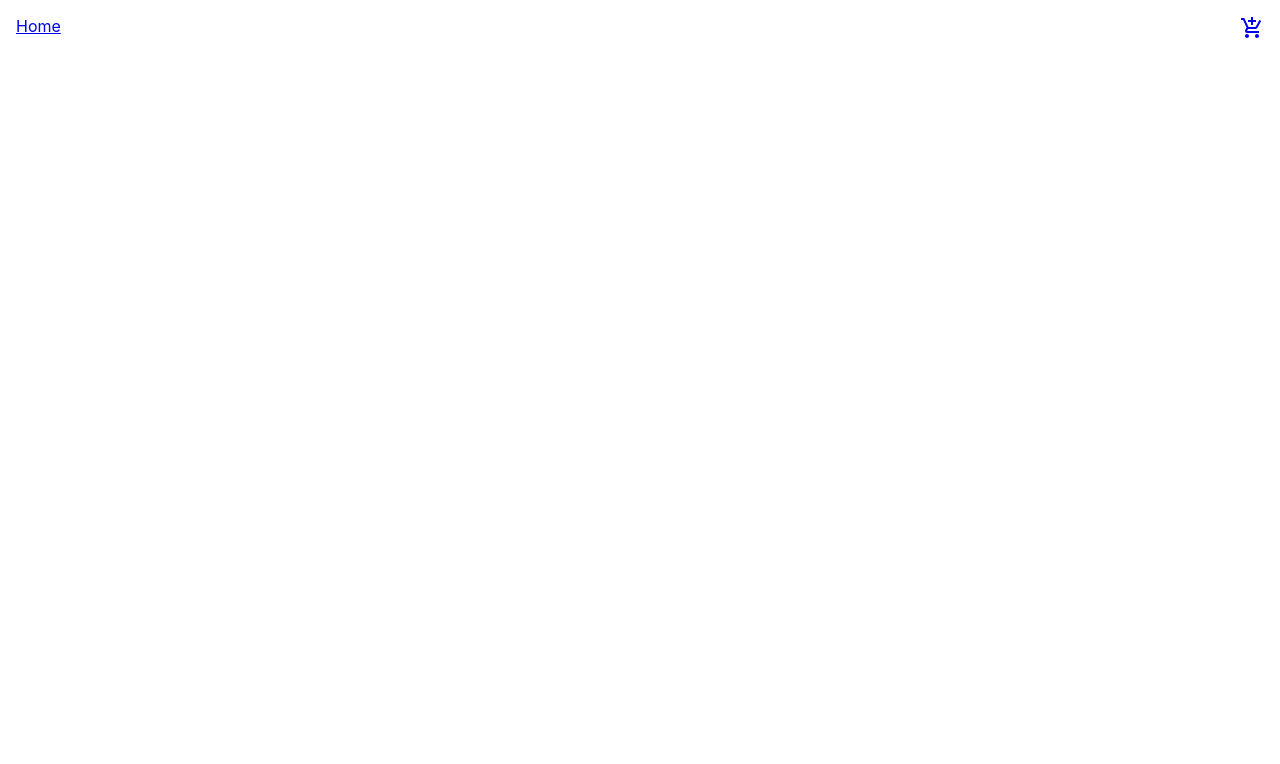
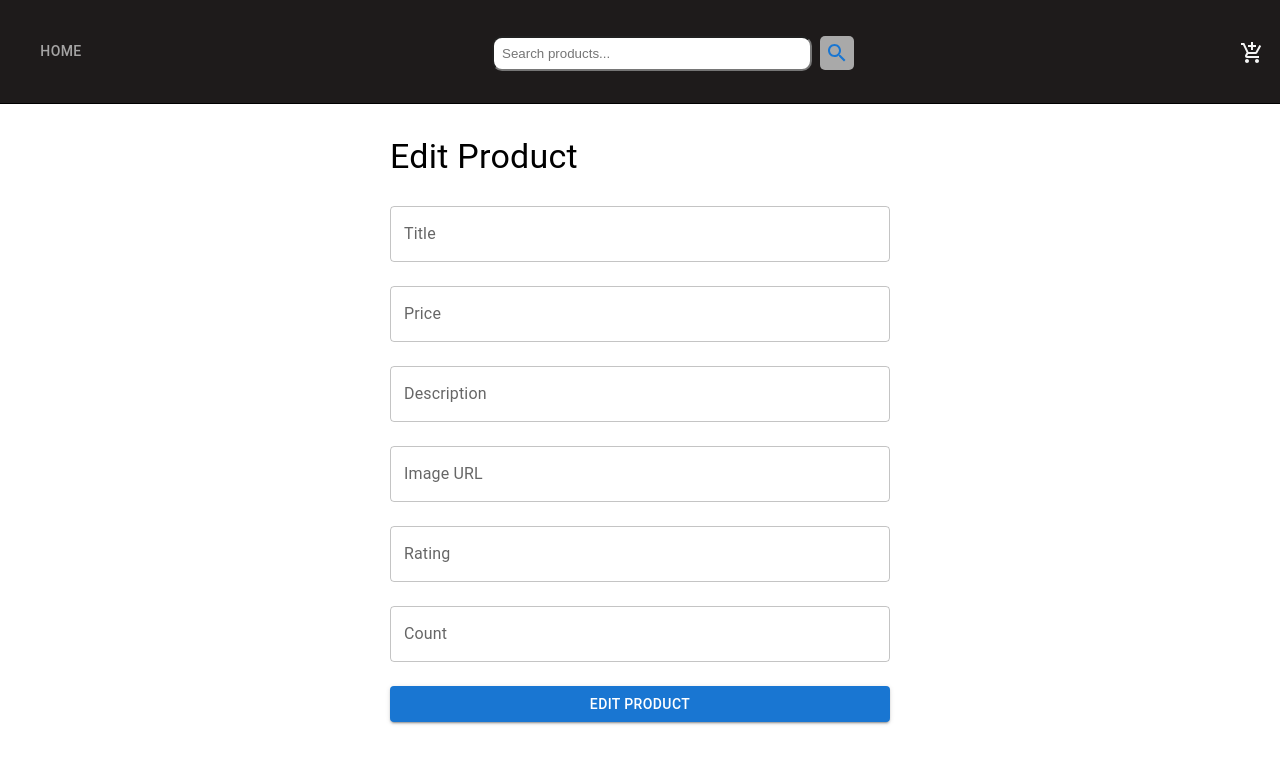
Before and after one commit to TrongNghia13/projectReactJS, a React (Create React App) app: page /edit-product/1 in a window 1280 px wide. Shown: the top 764 px of the page. Built offline with nearby package versions, Linux system fonts and the light colour scheme.

Commit message:
dua search ra ngoai component

```diff
--- a/src/App.js
+++ b/src/App.js
@@ -12,13 +12,14 @@ import Cart from "./component/Cart";
 import ProductDetails from "./component/ProductDetails";
 import AdminProductList from "./component/AdminProductList";
 import ProductList from "./component/ProductList";
-import SearchIcon from "@mui/icons-material/Search";
-import { Button } from "@mui/material";
-import HomePage from "./page/HomePage";
-import ProductService from "./services/productService";
 import EditProduct from "./component/EditProduct";
+import TabBar from "./component/TabBar ";
+import { Tabs, Tab, Box } from "@mui/material";
+import "../src/styles/cart.css";
+import "./styles/tabBar.css";
+import SearchBar from "./component/SearchBar";
 
-function App() {
+function App({}) {
   // const [products, setProducts] = useState([]);
 
   const [cartItems, setCartItems] = useState([]);
@@ -78,13 +79,25 @@ function App() {
   return (
     <Router>
       <nav
+        className="tarBar"
         style={{
           display: "flex",
           justifyContent: "space-between",
           padding: "1rem",
+          borderBottom: "1px solid",
         }}
       >
-        <Link to="/">Home</Link>
+        <Tab
+          style={{ color: "white" }}
+          label="Home"
+          value="/"
+          to="/"
+          component={Link}
+        />
+        <div style={{ paddingTop: "1%" }}>
+          <SearchBar />
+        </div>
+
         {/* <div>
           <input
             type="text"
@@ -116,17 +129,16 @@ function App() {
             <SearchIcon />
           </Button>
         </div> */}
-
+        <div className="cart" style={{ paddingTop: "2%" }}>
           <Link to="/cart">
-          <div>
+            <div style={{ color: "whitesmoke" }}>
               <AddShoppingCartIcon />
             </div>
             <div>
               {cartItems.length === 0 ? null : (
                 <div
-                className="addIconsCart"
+                  className="iconsCart"
                   style={{
-                  color: "black",
                     position: "absolute",
                     background: "lightsteelblue",
                     padding: "5px",
@@ -144,28 +156,14 @@ function App() {
               )}
               {getTotalQuantity() > 0 &&
               getTotalQuantity() >= badgeVisibilityThreshold ? (
-              <div
-                className="addIconsCart"
-                style={{
-                  color: "black",
-                  position: "absolute",
-                  background: "lightsteelblue",
-                  padding: "5px",
-                  right: "6px",
-                  top: "2px",
-                  fontSize: "10px",
-                  borderRadius: "50%",
-                  minHeight: "10px",
-                  minWidth: "10px",
-                  textAlign: "center",
-                }}
-              >
+                <div className="addIconsCart">
                   10
                   <text>+</text>
                 </div>
               ) : null}
             </div>
           </Link>
+        </div>
       </nav>
 
       <Switch>
@@ -183,9 +181,8 @@ function App() {
           />
         </Route>
 
-        <Route path="/admin/product/edit/">
-          <EditProduct />
-        </Route>
+        <Route path="/edit-product/:productId" component={EditProduct} />
+
         <Route path="/admin/product/create">
           <AddProductItem />
         </Route>
--- a/src/component/EditProduct.js
+++ b/src/component/EditProduct.js
@@ -1,6 +1,6 @@
 import React, { useEffect, useState } from "react";
-import { useHistory, useParams } from "react-router-dom";
-import ProductService from "../services/productService"; // Adjust path if needed
+import { useParams, useHistory } from "react-router-dom";
+import ProductService from "../services/productService";
 import {
   Typography,
   TextField,
@@ -12,7 +12,7 @@ import {
 } from "@mui/material";
 
 const EditProduct = () => {
-  const { productId } = useParams();
+  const { productId } = useParams(); // Lấy productId từ URL
   const [title, setTitle] = useState("");
   const [price, setPrice] = useState("");
   const [description, setDescription] = useState("");
@@ -22,8 +22,7 @@ const EditProduct = () => {
   const [openSnackbar, setOpenSnackbar] = useState(false);
   const [snackbarMessage, setSnackbarMessage] = useState("");
   const [snackbarSeverity, setSnackbarSeverity] = useState("success");
-  const [product, setProduct] = useState(null);
-  const [isLoading, setIsLoading] = useState(true); // Added for loading state
+  const [isLoading, setIsLoading] = useState(true);
   const history = useHistory();
 
   const [errors, setErrors] = useState({
@@ -36,48 +35,49 @@ const EditProduct = () => {
   });
 
   const handleBlur = (field) => (e) => {
-    setErrors({ ...errors, [field]: true });
+    setErrors({ ...errors, [field]: e.target.value === "" });
   };
+
   const handleCloseSnackbar = () => {
     setOpenSnackbar(false);
   };
 
   useEffect(() => {
+    console.log("Product ID:", productId); // Kiểm tra giá trị productId
+    if (!productId) {
+      console.error("Product ID is missing.");
+      return;
+    }
+
     const fetchProduct = async () => {
-      setIsLoading(true); // Set loading state to true
+      setIsLoading(true);
       const fetchedProduct = await ProductService.getById(productId);
-      setProduct(fetchedProduct);
-      setIsLoading(false); // Set loading state to false
+      if (fetchedProduct) {
+        setTitle(fetchedProduct.title || "");
+        setPrice(fetchedProduct.price || "");
+        setDescription(fetchedProduct.description || "");
+        setImage(fetchedProduct.image || "");
+        setRating(fetchedProduct.rating?.rate || "");
+        setCount(fetchedProduct.rating?.count || "");
+      }
+      setIsLoading(false);
     };
+
     fetchProduct();
   }, [productId]);
-
-  const handleUpdateProduct = async () => {
-    await ProductService.updateProduct(product);
-    history.push("/admin/products/list");
-  };
 
   const handleSubmit = async (e) => {
     e.preventDefault();
 
-    const newErrors = {
-      title: title === "",
-      price: price === "",
-      description: description === "",
-      image: image === "",
-      rating: rating === "",
-      count: count === "",
-    };
-
-    if (Object.values(newErrors).some((error) => error)) {
-      setErrors(newErrors);
-      setSnackbarMessage("Please fill out all required fields.");
+    if (!productId) {
+      setSnackbarMessage("Product ID is missing.");
       setSnackbarSeverity("error");
       setOpenSnackbar(true);
       return;
     }
 
-    const newProduct = {
+    const updatedProduct = {
+      id: productId,
       title,
       price,
       description,
@@ -89,15 +89,14 @@ const EditProduct = () => {
     };
 
     try {
-      const response = await ProductService.updateProduct(newProduct);
-      console.log("check log updateProduct:", response);
-
+      const response = await ProductService.updateProduct(updatedProduct);
       if (response) {
         setSnackbarMessage("Product edited successfully!");
         setSnackbarSeverity("success");
         setOpenSnackbar(true);
-        setTitle("");
-        setPrice("");
+        setTimeout(() => {
+          history.push("/admin/product");
+        }, 1500);
       }
     } catch (error) {
       setSnackbarMessage("Failed to edit product.");
@@ -105,6 +104,7 @@ const EditProduct = () => {
       setOpenSnackbar(true);
     }
   };
+
   return (
     <Box sx={{ maxWidth: 500, mx: "auto", mt: 4 }}>
       <Typography variant="h4" gutterBottom>
@@ -117,23 +117,69 @@ const EditProduct = () => {
           <TextField
             label="Title"
             value={title}
-            // value={product?.title || ""}
-            onChange={(e) => setTitle(e.ta)}
+            onChange={(e) => setTitle(e.target.value)}
             onBlur={handleBlur("title")}
+            error={errors.title}
+            helperText={errors.title && "Title is required"}
+            fullWidth
+            margin="normal"
           />
           <TextField
-            label="price"
+            label="Price"
             value={price}
             onChange={(e) => setPrice(e.target.value)}
             onBlur={handleBlur("price")}
+            error={errors.price}
+            helperText={errors.price && "Price is required"}
+            fullWidth
+            margin="normal"
           />
-          {/* ... other fields using optional chaining ... */}
+          <TextField
+            label="Description"
+            value={description}
+            onChange={(e) => setDescription(e.target.value)}
+            onBlur={handleBlur("description")}
+            error={errors.description}
+            helperText={errors.description && "Description is required"}
+            fullWidth
+            margin="normal"
+          />
+          <TextField
+            label="Image URL"
+            value={image}
+            onChange={(e) => setImage(e.target.value)}
+            onBlur={handleBlur("image")}
+            error={errors.image}
+            helperText={errors.image && "Image URL is required"}
+            fullWidth
+            margin="normal"
+          />
+          <TextField
+            label="Rating"
+            value={rating}
+            onChange={(e) => setRating(e.target.value)}
+            onBlur={handleBlur("rating")}
+            error={errors.rating}
+            helperText={errors.rating && "Rating is required"}
+            fullWidth
+            margin="normal"
+          />
+          <TextField
+            label="Count"
+            value={count}
+            onChange={(e) => setCount(e.target.value)}
+            onBlur={handleBlur("count")}
+            error={errors.count}
+            helperText={errors.count && "Count is required"}
+            fullWidth
+            margin="normal"
+          />
           <Button
-            onClick={() => handleUpdateProduct}
             variant="contained"
             color="primary"
             type="submit"
             fullWidth
+            sx={{ mt: 2 }}
           >
             Edit Product
           </Button>
--- a/src/component/ProductList.js
+++ b/src/component/ProductList.js
@@ -1,5 +1,6 @@
 import React, { useEffect, useRef, useState } from "react";
 import ListComponent from "./ListComponent";
+import SearchBar from "./SearchBar";
 // import data from "../MOCK_DATA.json";
 import SearchIcon from "@mui/icons-material/Search";
 import {
@@ -415,7 +416,7 @@ function ProductList({ onAddToCart }) {
             position: "relative",
           }}
         >
-          <div>
+          {/* <div>
             <input
               type="text"
               placeholder="Search products..."
@@ -445,7 +446,7 @@ function ProductList({ onAddToCart }) {
             >
               <SearchIcon />
             </Button>
-          </div>
+          </div> */}
           {showSuggestions && (
             <ul
               className="suggestions-style"
--- /dev/null
+++ b/src/component/SearchBar.js
@@ -0,0 +1,155 @@
+import React, { useState, useRef } from "react";
+import SearchIcon from "@mui/icons-material/Search";
+import { Button } from "@mui/material";
+import { useHistory } from "react-router-dom";
+import "../styles/searchBar.css";
+
+const SearchBar = ({ onSearch }) => {
+  const [searchTerm, setSearchTerm] = useState("");
+  const [suggestions, setSuggestions] = useState([]);
+  const [showSuggestions, setShowSuggestions] = useState(false);
+  const [selectedSuggestionIndex, setSelectedSuggestionIndex] = useState(-1);
+  const [initialProducts, setInitialProducts] = useState([]);
+  const inputRef = useRef(null);
+  const history = useHistory();
+
+  const handleFilterData = (searchTerm) => (product) =>
+    product.title.toLowerCase().includes(searchTerm.toLowerCase());
+
+  const handleSearchTermChange = (event) => {
+    const value = event.target.value;
+    setSearchTerm(value);
+    setSelectedSuggestionIndex(-1);
+    const suggestions = initialProducts
+      .filter(handleFilterData(value))
+      .slice(0, 5)
+      .map((product) => product.title);
+    setSuggestions(suggestions);
+    setShowSuggestions(value.trim() !== "" && suggestions.length > 0);
+  };
+
+  const handleKeyDown = (event) => {
+    if (event.key === "Enter") {
+      if (selectedSuggestionIndex !== -1) {
+        handleSuggestionClick(suggestions[selectedSuggestionIndex]);
+      } else {
+        handleSearch();
+      }
+    } else if (event.key === "ArrowDown") {
+      event.preventDefault();
+      const newIndex =
+        selectedSuggestionIndex === suggestions.length - 1
+          ? 0
+          : selectedSuggestionIndex + 1;
+      setSelectedSuggestionIndex(newIndex);
+    } else if (event.key === "ArrowUp") {
+      event.preventDefault();
+      const newIndex =
+        selectedSuggestionIndex <= 0
+          ? suggestions.length - 1
+          : selectedSuggestionIndex - 1;
+      setSelectedSuggestionIndex(newIndex);
+    }
+  };
+
+  const handleSearch = () => {
+    const searchParams = new URLSearchParams(window.location.search);
+    searchParams.set("searchTerm", searchTerm);
+    history.push({
+      search: searchParams.toString(),
+    });
+    if (typeof onSearch === "function") {
+      onSearch(searchTerm);
+    } else {
+      console.error("onSearch is not a function");
+    }
+  };
+
+  const handleSuggestionClick = (suggestion) => {
+    setSearchTerm(suggestion);
+    setShowSuggestions(false);
+    if (typeof onSearch === "function") {
+      onSearch(suggestion);
+    } else {
+      console.error("onSearch is not a function");
+    }
+  };
+
+  return (
+    <div
+      style={{
+        position: "relative",
+        display: "flex",
+        justifyContent: "center",
+        marginBottom: "16px",
+      }}
+    >
+      <div className="searchBar">
+        <input
+          type="text"
+          placeholder="Search products..."
+          value={searchTerm}
+          onChange={handleSearchTermChange}
+          onKeyDown={handleKeyDown}
+          ref={inputRef}
+          style={{
+            padding: "8px",
+            marginRight: "8px",
+            width: "300px",
+            borderRadius: "10px",
+          }}
+          onBlur={() => setShowSuggestions(false)}
+        />
+        <Button
+          style={{
+            minWidth: "20px",
+            borderRadius: "5px",
+            padding: "5px",
+            background: "darkgrey",
+          }}
+          onClick={handleSearch}
+        >
+          <SearchIcon />
+        </Button>
+      </div>
+      {showSuggestions && (
+        <ul
+          style={{
+            position: "absolute",
+            top: "calc(100% + 1px)",
+            right: 0,
+            backgroundColor: "white",
+            border: "1px solid #ccc",
+            zIndex: 1000,
+            listStyleType: "none",
+            padding: 0,
+            margin: 0,
+            width: "316px",
+            maxHeight: "200px",
+            overflowY: "auto",
+          }}
+        >
+          {suggestions.map((suggestion, index) => (
+            <li
+              key={index}
+              onClick={() => handleSuggestionClick(suggestion)}
+              onMouseDown={(e) => e.preventDefault()}
+              onMouseEnter={() => setSelectedSuggestionIndex(index)}
+              onMouseLeave={() => setSelectedSuggestionIndex(-1)}
+              style={{
+                padding: "8px",
+                cursor: "pointer",
+                backgroundColor:
+                  index === selectedSuggestionIndex ? "#ccc" : "transparent",
+              }}
+            >
+              {suggestion}
+            </li>
+          ))}
+        </ul>
+      )}
+    </div>
+  );
+};
+
+export default SearchBar;
--- /dev/null
+++ b/src/component/TabBar .js
@@ -0,0 +1,28 @@
+// import React from "react";
+// import { Link, useLocation } from "react-router-dom";
+// import { Tabs, Tab, Box } from "@mui/material";
+// import ShoppingCartIcon from "@mui/icons-material/ShoppingCart";
+// import App from "../App";
+// import Cart from "./Cart";
+
+// function TabBar({ cartItems, getTotalQuantity, badgeVisibilityThreshold }) {
+//   const location = useLocation();
+
+//   return (
+//     <Box sx={{ borderBottom: 1, borderColor: "divider" }}>
+//       <Tabs value={location.pathname}>
+//         <Tab label="Home" value="/" to="/" component={Link} />
+//         <Tab
+//           value="/cart"
+//           to="/cart"
+//           component={Link}
+//           icon={<ShoppingCartIcon />}
+//           iconPosition="start"
+//           LinkComponent={<getTotalQuantity />}
+//         />
+//       </Tabs>
+//     </Box>
+//   );
+// }
+
+// export default TabBar;
--- a/src/services/productService.js
+++ b/src/services/productService.js
@@ -2,15 +2,17 @@ import data from "../MOCK_DATA.json";
 
 const PRODUCT_LOCAL_STORAGE_KEY = "products";
 const storage = localStorage;
+
+// Helper functions
 const getStorageData = (key, defaultValue) => {
   const jsonStringData = storage.getItem(key);
-  console.log("check log getStorageData:", jsonStringData);
   const parseStringData = jsonStringData
     ? JSON.parse(jsonStringData)
     : defaultValue;
 
   return parseStringData;
 };
+
 const setStorageData = (key, value) => {
   const jsonStringValue = JSON.stringify(value);
   storage.setItem(key, jsonStringValue);
@@ -47,6 +49,14 @@ const ProductService = {
     });
   },
 
+  getProducts: async () => {
+    const products = getStorageData(PRODUCT_LOCAL_STORAGE_KEY, []);
+    return new Promise((resolve) => {
+      setTimeout(() => {
+        resolve(products);
+      }, 500);
+    });
+  },
   getById: async (id) => {
     const products = getStorageData(PRODUCT_LOCAL_STORAGE_KEY, []);
     const product = products.find((product) => product.id === id);
@@ -78,11 +88,11 @@ const ProductService = {
   create: async (newProduct) => {
     const newProductData = {
       ...newProduct,
-      id: Date.now(),
+      id: Date.now(), // Tạo ID mới cho sản phẩm
     };
 
     const products = getStorageData(PRODUCT_LOCAL_STORAGE_KEY, []);
-    const newProducts = [newProductData].concat(...products);
+    const newProducts = [newProductData, ...products]; // Thêm sản phẩm mới vào đầu danh sách
 
     setStorageData(PRODUCT_LOCAL_STORAGE_KEY, newProducts);
 
@@ -92,6 +102,7 @@ const ProductService = {
       }, 500);
     });
   },
+
   deleteProduct: async (productId) => {
     const products = getStorageData(PRODUCT_LOCAL_STORAGE_KEY, []);
     const updatedProducts = products.filter(
@@ -107,10 +118,16 @@ const ProductService = {
 
   updateProduct: async (updatedProduct) => {
     const products = getStorageData(PRODUCT_LOCAL_STORAGE_KEY, []);
+    console.log("Before update:", products);
+
+    // Đảm bảo rằng bạn so sánh ID đúng kiểu (số hoặc chuỗi)
     const updatedProducts = products.map((product) =>
-      product.id === updatedProduct.id ? updatedProduct : product
+      product.id === parseInt(updatedProduct.id, 10) ? updatedProduct : product
     );
+
     setStorageData(PRODUCT_LOCAL_STORAGE_KEY, updatedProducts);
+    console.log("After update:", updatedProducts);
+
     return new Promise((resolve) => {
       setTimeout(() => {
         resolve(updatedProduct);
--- a/src/styles/cart.css
+++ b/src/styles/cart.css
@@ -22,3 +22,6 @@
       grid-template-columns: repeat(2, 1fr); /* 2 cột trên một hàng khi màn hình rất nhỏ */
     }
   }
+.cart{
+  padding-top: 1%;
+}
--- /dev/null
+++ b/src/styles/searchBar.css
@@ -0,0 +1,3 @@
+.searchBar{
+    margin-top: 2%;
+}
--- /dev/null
+++ b/src/styles/tabBar.css
@@ -0,0 +1,19 @@
+/* styles.css */
+body {
+    margin: 0;
+    font-family: Arial, Helvetica, sans-serif;
+  }
+
+  #root {
+    display: flex;
+    flex-direction: column;
+    height: 100vh;
+  }
+
+  .main-content {
+    flex: 1;
+    overflow-y: auto;
+  }
+.tarBar{
+  background-color: #1e1b1b;
+}
```
Also changed, not shown: src/component/AdminProductList.js (+41 -33 lines). Lines whose indentation alone changed are shown as unchanged.
